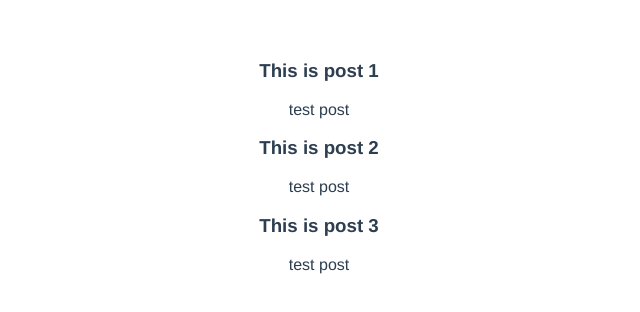
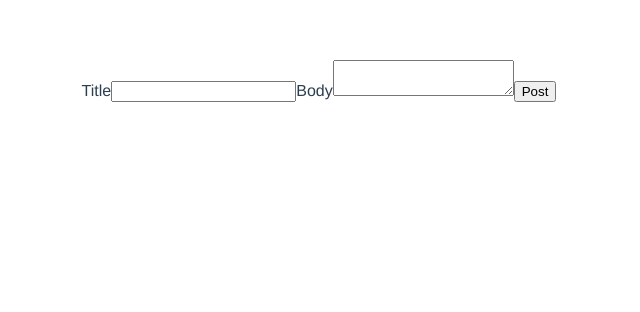
Before and after one commit to jda447/Connect-E, a Vue app in the folder groupomania/: page / in a window 1280 px wide. Shown: the top 312 px of the page, without its empty margins (321-961 px from the left). Built offline with nearby package versions, Linux system fonts and the light colour scheme.

Commit message:
UserPosts works with errors

```diff
--- a/groupomania/src/App.vue
+++ b/groupomania/src/App.vue
@@ -1,35 +1,50 @@
 <template>
   <div id="app">
+    <form @submit = 'createPost'>
+    <label>Title</label>
+    <input type="text" v-model="title">
+    <label>Body</label>
+    <textarea v-model="body"></textarea>
+    <button type="submit">Post</button>
+    </form>
     <div v-for="(post, index) in posts" :key="index">
-     <Post :title="post.title" :body="post.body"></Post>
+     <UserPosts :title="post.title" :body="post.body"></UserPosts>
     </div>
   </div>
 </template>
 
 <script>
-import Post from './components/Post.vue'
+import UserPosts from './components/UserPosts.vue'
 
 export default {
   name: 'App',
   components: {
-    Post
+    UserPosts
   },
   data: () => ({
+    title: '',
+    body: '',
       posts: [
         {
-          title: 'This is post 1',
-          body: 'test post'
-        },
-                {
-          title: 'This is post 2',
-          body: 'test post'
-        },
-                {
-          title: 'This is post 3',
-          body: 'test post'
+          title: '',
+          body: ''
         }
       ]
-    })
+    }),
+    methods: {
+      createPost () {
+        this.title
+        this.body
+
+        this.posts.unshift({
+          title: this.title,
+          body: this.body
+        })
+
+        this.title = '',
+        this.body = ''
+      }
+    }
   }
 </script>
 
```
Also changed, not shown: groupomania/src/components/UserPosts.vue (renamed from groupomania/src/components/Post.vue).
